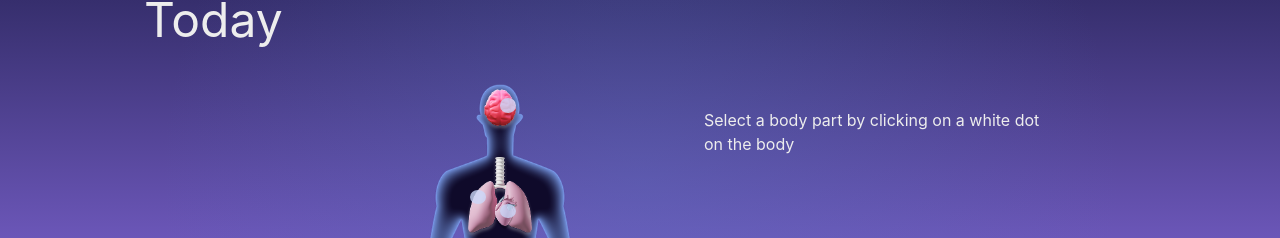
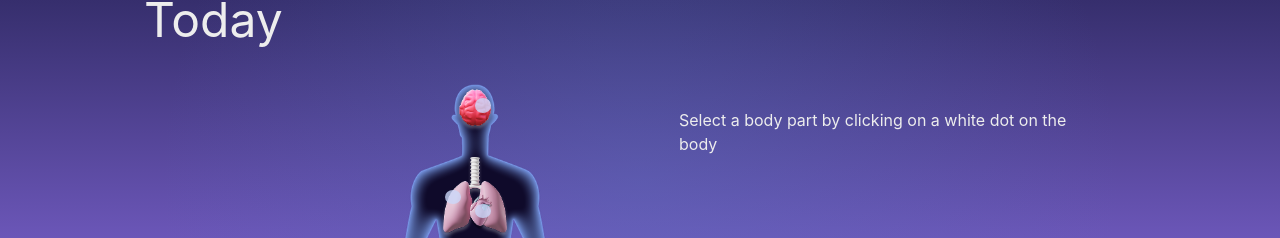
Before and after one commit to valttku/sote2035, a Next.js app in the folder client/: page / in a window 1280 px wide. Shown: the part 140-378 px from the top of the page. Built offline with nearby package versions, Linux system fonts and the light colour scheme; no server answers.

Commit message:
fix health stats logic

```diff
--- a/client/src/app/page.tsx
+++ b/client/src/app/page.tsx
@@ -109,7 +109,7 @@ export default function Home() {
               ))}
             </div>
 
-            <div className="w-1/2 max-w-[400px] p-4 md:p-6 flex flex-col justify-start text-left">
+            <div className="w-1/2 max-w-[450px] p-4 md:p-6 flex flex-col justify-start text-left">
               {!selected && (
                 <div className="mb-2">
                   <p className="text-sm md:text-base">{t.home.selectBodyPart}</p>
```
Also changed, not shown: 1 other file (tests, documents, lock files or other folders).
